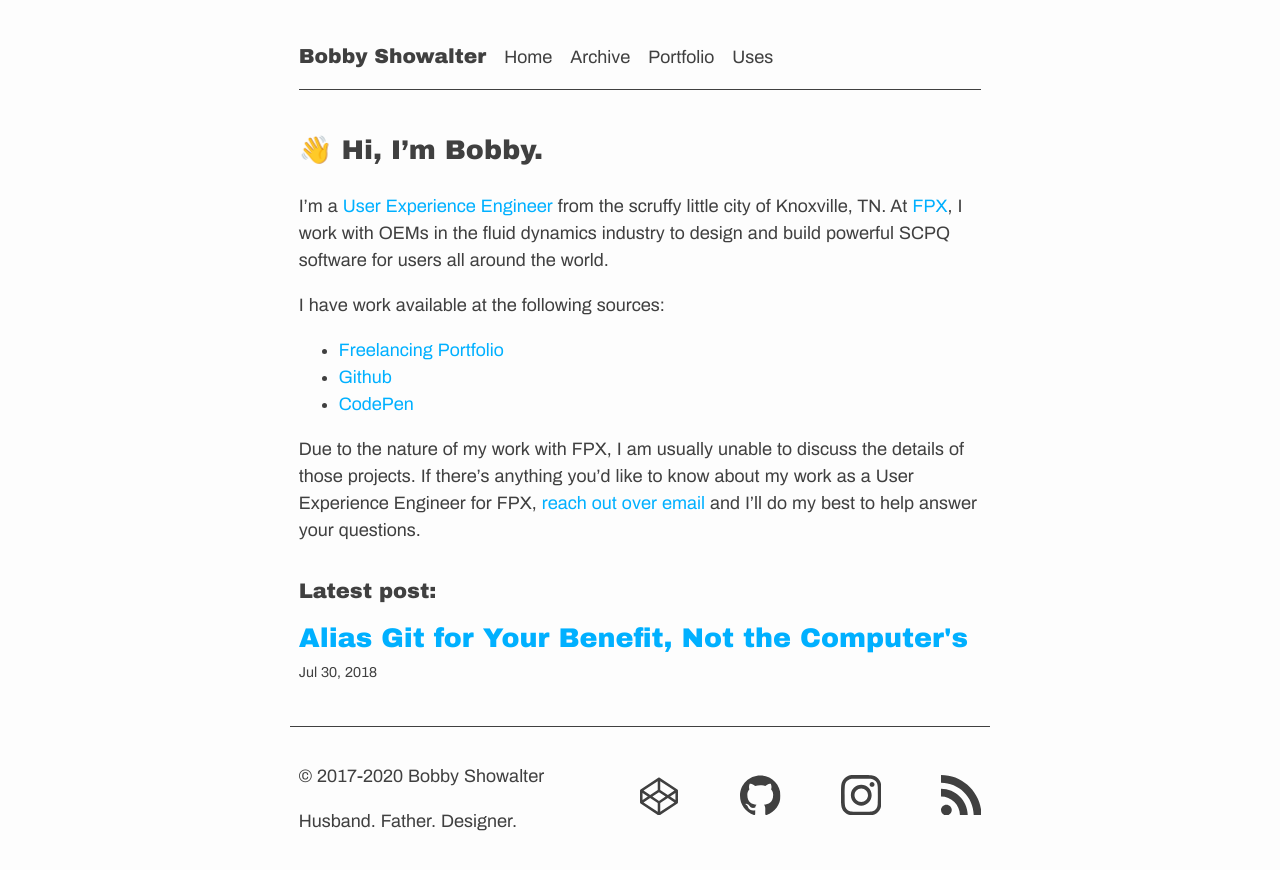
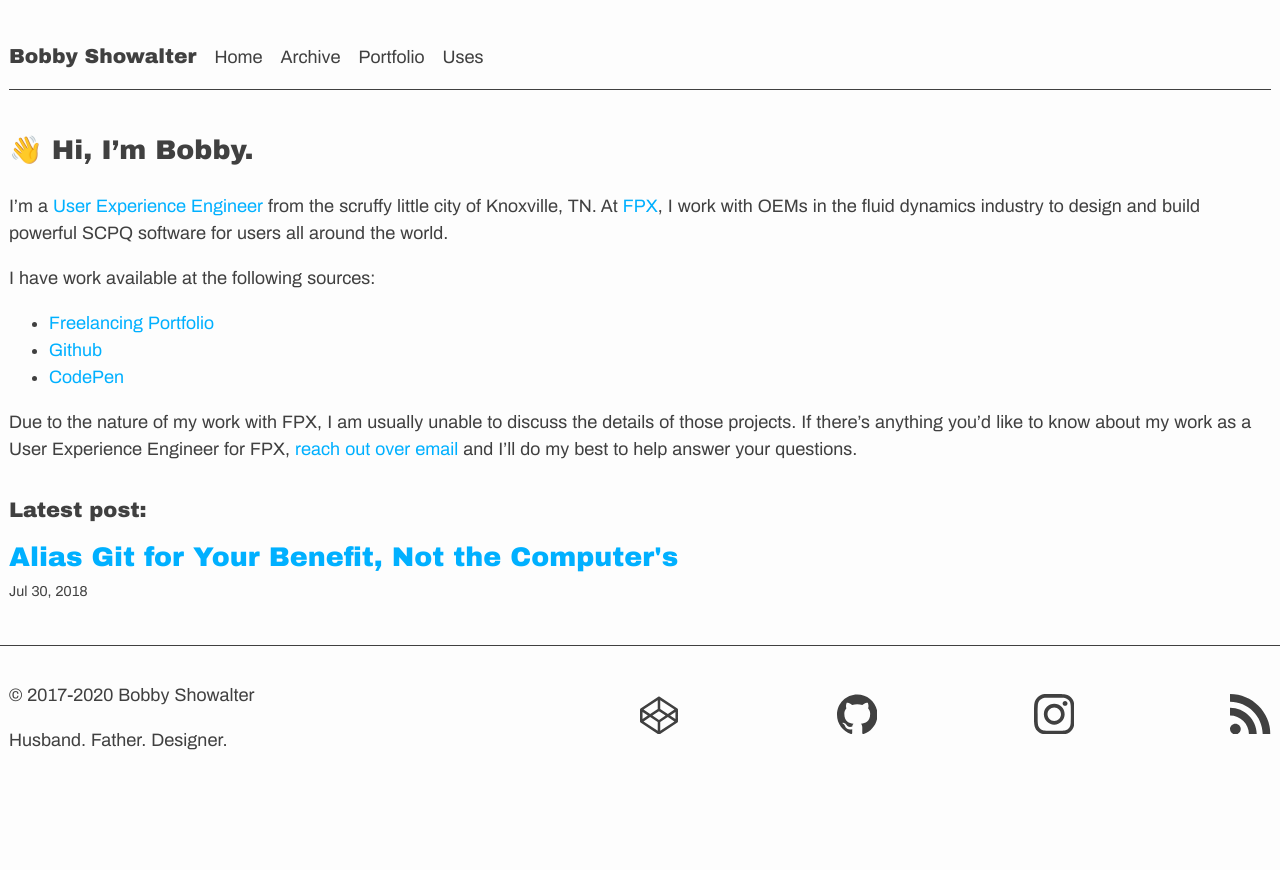
Before and after one commit to orangedaisy/bshowco, a Jekyll site: the page built from index.md, in a window 1280 px wide. Shown: the top 870 px of the page. Built offline with Jekyll 4.4.1, drawn with Linux system fonts in a browser that asks for light colours; our own code applies the rules of GitHub Pages for plain Markdown files.

Commit message:
GH-12: Increase site width to 72em

```diff
--- a/_sass/objects/_o-objects.scss
+++ b/_sass/objects/_o-objects.scss
@@ -1,5 +1,5 @@
 .o-main-container {
   margin: 2.25rem auto;
-  max-width: 70ch;
+  max-width: 72em;
   padding: 0 .5rem;
 }
```
